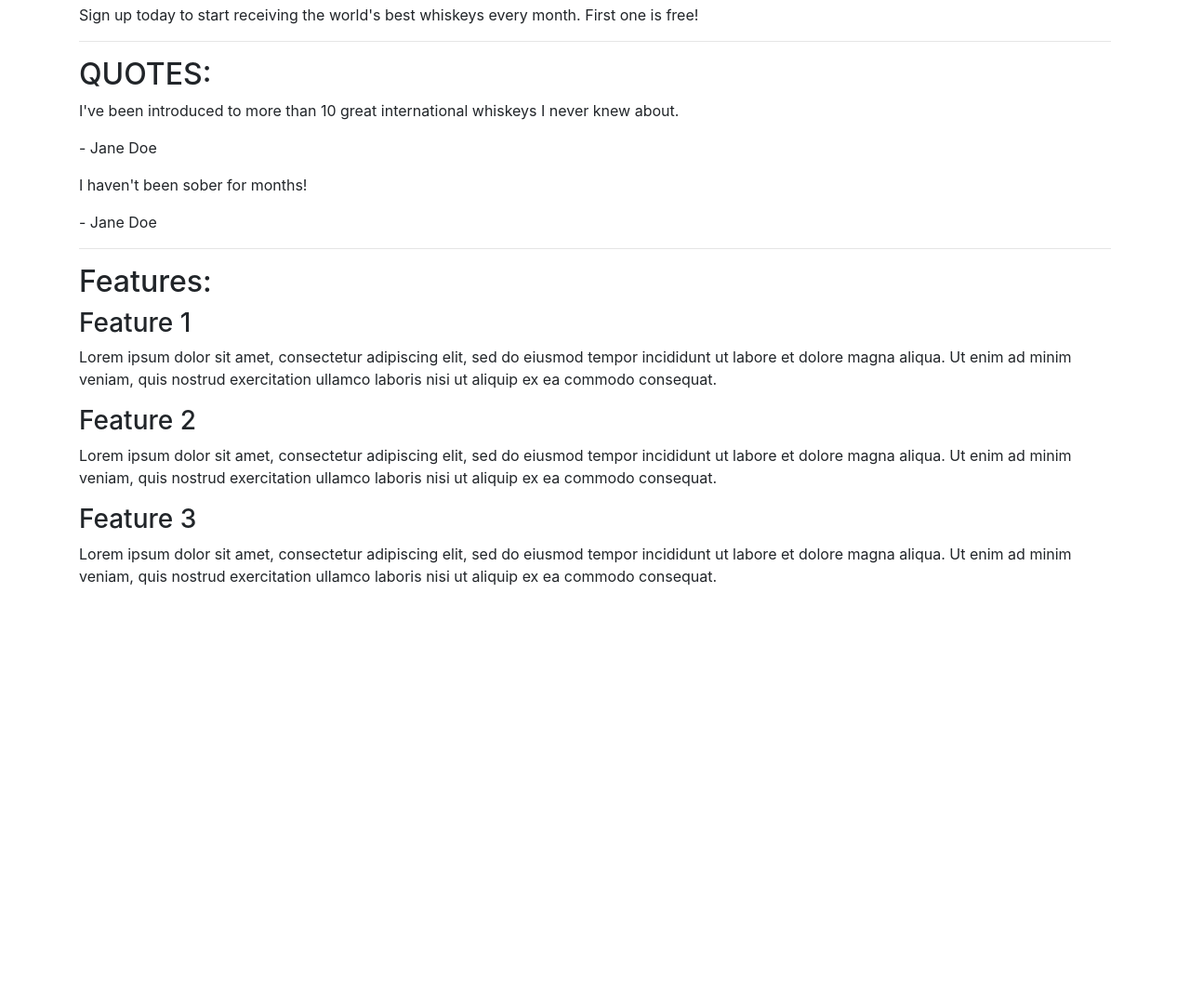
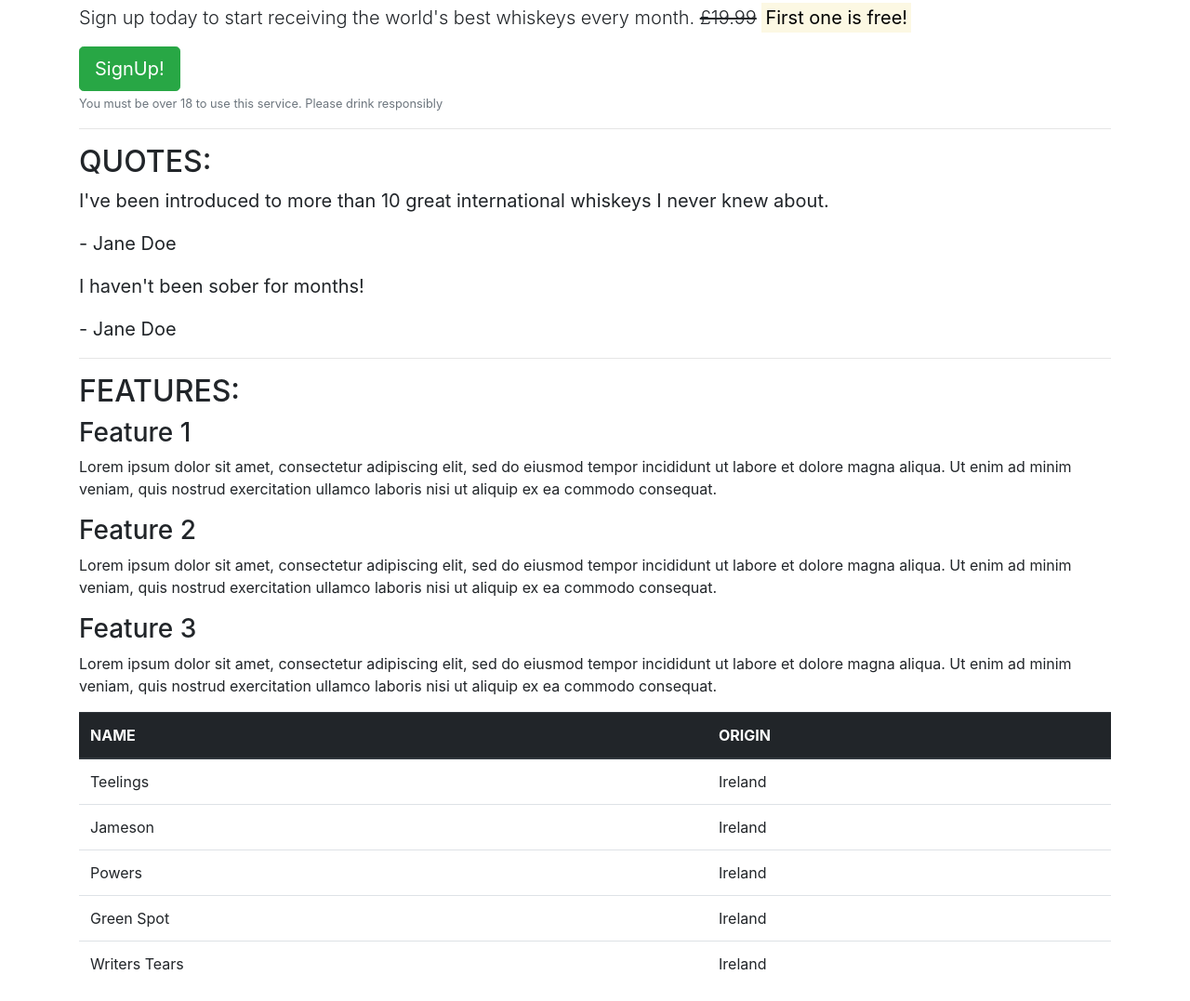
Before and after one commit to Jamsey911/Bootstrap, a plain HTML site: page index.html in a window 1280 px wide. Shown: the part 52-1129 px from the top of the page at 93% size. Before the commit the page ends 800 px from the top, so only its background shows below. Drawn offline with nearby package versions, Linux system fonts and the light colour scheme.

Commit message:
Style headers and add sign up button

```diff
--- a/index.html
+++ b/index.html
@@ -14,7 +14,10 @@
         <!-- Callout -->
         <section class="callout">
             <h1>The finest whiskeys delivered to your doorstep.</h1>
-            <p>Sign up today to start receiving the world's best whiskeys every month. First one is free!</p>
+            <p class="lead">Sign up today to start receiving the world's best whiskeys every month.
+                <s>£19.99</s> <strong><mark>First one is free!</mark></strong></p>
+            <button class ="btn btn-success btn-lg">SignUp!</button>
+            <p class="text-muted"><small>You must be over 18 to use this service. Please drink responsibly</small></p>
         </section>
         <!-- /.callout -->
         <hr>
@@ -22,21 +25,21 @@
         <!-- Quotes -->
         <section class="quotes">
             <h2 class="text-uppercase">Quotes:</h2>
-            <div class="quote">
+            <blockquote class="blockquote">
                 <p>I've been introduced to more than 10 great international whiskeys I never knew about.</p>
                 <p>- Jane Doe</p>
-            </div>
-            <div class="quote">
+            </blockquote>
+            <blockquote class="blockquote">
                 <p>I haven't been sober for months!</p>
                 <p>- Jane Doe</p>
-            </div>
+            </blockquote>
         </section>
         <!-- /.quotes -->
         <hr>
 
         <!-- Features -->
         <section class="features">
-            <h2>Features:</h2>
+            <h2 class="text-uppercase">Features:</h2>
             <div class="feature">
                 <h3>Feature 1</h3>
                 <p>Lorem ipsum dolor sit amet, consectetur adipiscing elit, sed do eiusmod tempor incididunt ut labore et dolore magna aliqua. Ut enim ad minim veniam, quis nostrud exercitation ullamco laboris nisi ut aliquip ex ea commodo consequat.</p>
@@ -51,6 +54,36 @@
             </div>
         </section>
         <!-- /.features -->
+        <table class="table">
+            <thead class="thead-dark">
+              <tr>
+                <th scope="col">NAME</th>
+                <th scope="col">ORIGIN</th>
+              </tr>
+            </thead>
+            <tbody>
+              <tr>
+                <td>Teelings</td>
+                <td>Ireland</td>
+              </tr>
+              <tr>
+                <td>Jameson</td>
+                <td>Ireland</td>
+              </tr>
+              <tr>
+                <td>Powers</td>
+                <td>Ireland</td>
+              </tr>
+              <tr>
+                <td>Green Spot</td>
+                <td>Ireland</td>
+              </tr>
+              <tr>
+                <td>Writers Tears</td>
+                <td>Ireland</td>
+              </tr>
+            </tbody>
+          </table>
     </article>
 </body>
 
```
